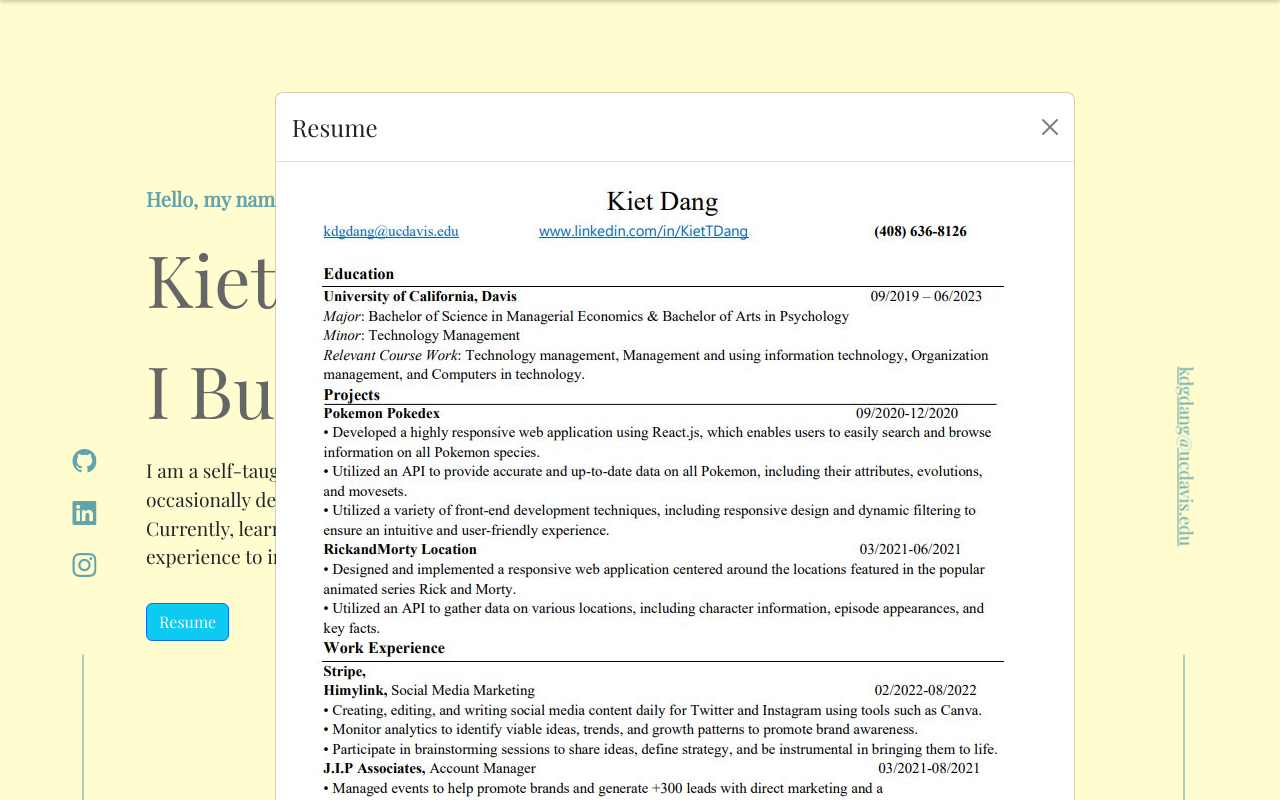
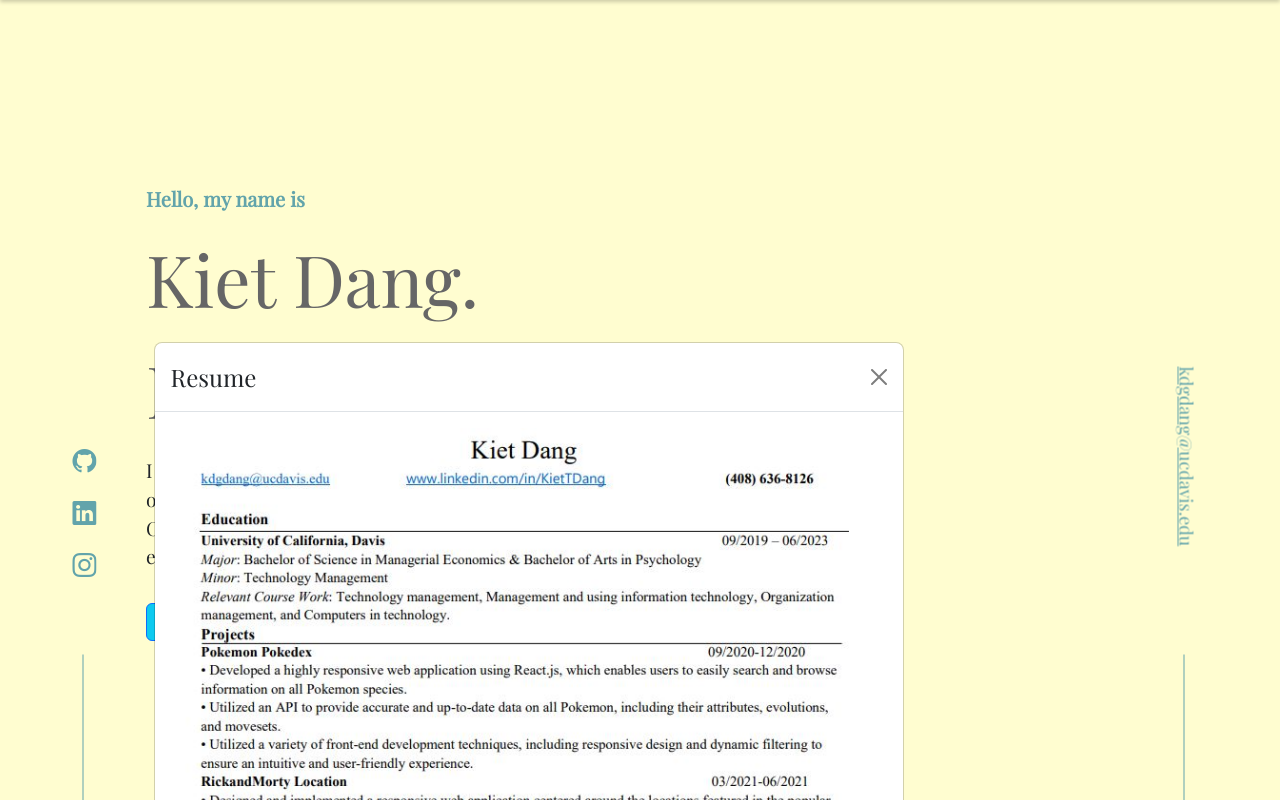
Before and after one commit to kietdang400/Porfolio-Website-React, a React (Create React App) app: page / in a window 1280 px wide. Both pictures are taken after a click on the button "Resume". Shown: the top 800 px of the page. Built offline with nearby package versions, Linux system fonts and the light colour scheme.

Commit message:
need to add fade in animation

```diff
--- a/package.json
+++ b/package.json
@@ -12,6 +12,7 @@
     "react-bootstrap": "^2.7.2",
     "react-dom": "^18.2.0",
     "react-scripts": "5.0.1",
+    "reveal.js": "^4.0.2",
     "web-vitals": "^2.1.4"
   },
   "scripts": {
--- a/src/App.css
+++ b/src/App.css
@@ -16,13 +16,6 @@ margin-left: -9%;
   margin-right: auto;
   margin-top: 5%;
   width: 100%;
-}
-.modal-dia{
-  width:500%;
-}
-
-.modal-content{
-  width:160%;
 }
 
 /*Navbar*/
@@ -121,14 +114,14 @@ transform: 0.2s;
 
 .list{
   list-style: none;
-
+font-size: 70%;
 }
 
 .list::before {
  content: "\00BB";
   margin-right: 3%;
  color:#62a4ab;
- font-size: 200%;
+ font-size: 100%;
 }
 
 /*Experiences*/
@@ -148,6 +141,12 @@ transform: 0.2s;
     top: -65px;
     left: 37%;
 }
+
+.nav-link{
+  width: 75%;
+  height: 40px;
+}
+
 .nav {
 margin-top: 40%;
 
@@ -220,7 +219,40 @@ footer p{
 
 @media (min-width:320px) {
   /* smartphones, portrait iPhone, portrait 480x320 phones (Android) */
+/*modal start*/
+.modal{
+  top:250px;
+}
 
+  .modal-dia {
+      width: fit-content;
+      position: relative;
+        left: 15%;
+        margin-left: 5%;
+    }
+
+    .modal-content {
+     height: fit-content;
+      width: 100%;
+      overflow-x: auto;
+    }
+
+.modal-header{
+
+width:170%;
+}
+    .resume{
+      width:200%;
+    }
+
+    .hide-modal{
+      position:relative;
+      left: 50%;
+      width:300%;
+    }
+
+
+/*navbar start*/
 .navbar-toggler{
   margin-right: 7%;
 }
@@ -233,6 +265,7 @@ footer p{
   }
 
 
+/*about start*/
 .About .line-1 {
   position: relative;
   left:65%;
@@ -243,6 +276,8 @@ footer p{
   width: 100%;
 }
 
+
+/*experience start*/
 .Experience .line-1 {
   position: relative;
     left: 80%;
@@ -250,6 +285,12 @@ footer p{
     width: 65%;
   }
 
+    .nav-link {
+      width: 110%;
+      height: 40px;
+    }
+
+/*projects start*/
 .Projects .line-1 {
   position: relative;
     left: 70%;
@@ -264,6 +305,14 @@ footer p{
 
 @media (min-width:480px) {
   /* smartphones, Android phones, landscape iPhone */
+/*modal start*/
+.hide-modal {
+    position: relative;
+    left: 45%;
+    width: 300%;
+  }
+
+/*navbar start*/
 .navbar-toggler {
     margin-right: 15%;
   }
@@ -275,18 +324,20 @@ footer p{
     padding: 1%;
   }
 
+/*about-start*/
   .About .line-1 {
       position: relative;
       left: 45%;
       width: 65%;
     }
 
+/*experience-start*/
     .Experience .line-1 {
       position: relative;
       left: 75%;
       width: 65%;
     }
-
+/*project-start*/
     .Projects .line-1 {
       position: relative;
       left: 75%;
@@ -304,6 +355,13 @@ width: 100%;
 
 @media (min-width:600px) {
   /* portrait tablets, portrait iPad, e-readers (Nook/Kindle), landscape 800x480 phones (Android) */
+/*modal-start*/
+.modal-header {
+
+    width: 180%;
+  }
+
+/*navbar-start*/
 .navbar-toggler {
     margin-right: -5%;
   }
@@ -315,19 +373,30 @@ width: 100%;
     padding: 2%;
   }
 
+
+/*about start*/
 .About .line-1 {
     position: relative;
     left: 45%;
     width: 65%;
   }
 
+
+/*experience start*/
   .Experience .line-1 {
     position: relative;
     top:-65px;
     left: 95%;
     width: 55%;
+    margin-bottom: -10%;
   }
 
+    .nav-link {
+      width: 110%;
+      height: 40px;
+    }
+
+/*project-start*/
   .Projects .line-1 {
     position: relative;
     left: 70%;
@@ -341,11 +410,44 @@ width: 100%;
 
 @media (min-width:801px) {
   /* tablet, landscape iPad, lo-res laptops ands desktops */
+
+/*modal start*/
+
+  .modal-dia {
+    width: fit-content;
+    position: relative;
+    left: 15%;
+    margin-left: 5%;
+  }
+
+  .modal-content {
+    height: fit-content;
+    width: 120%;
+    overflow-x: auto;
+  }
+
+  .modal-header {
+    width: 100%;
+  }
+
+  .resume {
+    width: 100%;
+  }
+
+  .hide-modal {
+    position: relative;
+    left: -11%;
+    width: 75%;
+  }
+
+
+/*navbar start*/
 .navbar-collapse {
     margin-left: 55%;
     box-shadow:none;
   }
 
+/*about start*/
 .About .line-1 {
     position: relative;
     left: 35%;
@@ -357,12 +459,23 @@ width: 100%;
       width: 100%;
     }
 
+   /*experience start*/
   .Experience .line-1 {
     position: relative;
     left: 75%;
     width: 55%;
   }
 
+     .nav-link {
+       width: 110%;
+       height: 40px;
+     }
+
+     .nav{
+      margin-top: 160%;
+     }
+
+  /*project-start*/
   .Projects .line-1 {
     position: relative;
     left: 55%;
@@ -430,11 +543,41 @@ width: 100%;
 @media (min-width:1025px) {
   /* big landscape tablets, laptops, and desktops */
 
+/*modal-start*/
+.modal-dia {
+    width: fit-content;
+    position: relative;
+    left: 15%;
+    margin-left: 6%;
+  }
+
+  .modal-content {
+    height: fit-content;
+    width: 150%;
+    overflow-x: auto;
+  }
+
+  .modal-header {
+    width: 100%;
+  }
+
+  .resume {
+    width: 100%;
+  }
+
+  .hide-modal {
+    position: relative;
+    left: -11%;
+    width: 75%;
+  }
+
+/*navbar start*/
 .navbar-collapse {
     margin-left: 65%;
 
   }
 
+/*about start*/
 .About .line-1 {
     position: relative;
     left: 50%;
@@ -445,13 +588,17 @@ width: 100%;
  margin-top: 85%;
       width: 70%;
     }
-
+/*experience start*/
   .Experience .line-1 {
     position: relative;
     left: 95%;
     width: 65%;
   }
 
+  .nav{
+    margin-top: 90%
+  }
+/*project start*/
   .Projects .line-1 {
     position: relative;
     left: 70%;
@@ -491,6 +638,41 @@ width: 100%;
 @media (min-width:1281px) {
   /* hi-res laptops and desktops */
 
+/*modal start*/
+
+.modal{
+  top:50px;
+}
+
+  .modal-dia {
+      width: fit-content;
+      position: relative;
+      left: 15%;
+      margin-left: 20%;
+    }
+
+    .modal-content {
+      height: fit-content;
+      width: 150%;
+      overflow-x: auto;
+    }
+
+    .modal-header {
+      width: 100%;
+    }
+
+    .resume {
+      width: 100%;
+    }
+
+    .hide-modal {
+      position: relative;
+      left: -11%;
+      width: 75%;
+    }
+
+
+/*navbar start*/
   #navbar .navbar-collapse {
       margin-left: 76%;
     }
@@ -511,6 +693,10 @@ width: 100%;
     top:-70px;
     left: 45%;
     width: 45%;
+  }
+
+  .nav{
+    margin-top: 50%;
   }
 
   .nav .nav-link{
@@ -545,4 +731,5 @@ top: 815px;
       top: -20px;
       font-size: larger;
     }
+
 }
--- a/src/App.js
+++ b/src/App.js
@@ -7,9 +7,9 @@ import './App.css';
 import project1 from './IMG/Project1.JPG';
 import project2 from './IMG/Project2.JPG';
 import resume from './IMG/Resume.JPG';
-import introBackground from './IMG/introBackground.gif';
 import profilePic from './IMG/Profile Pic.JPG';
 import { Col, Row, Button, Modal, ModalBody} from 'react-bootstrap';
+
 
 
 
@@ -116,18 +116,18 @@ console.log(window.innerWidth)
       style={{ display: 'block', position: 'absolute' }}
     >
       <Modal.Dialog className="modal-dia">
-        <Modal.Header closeButton onClick={()=>{setModal(false)}}>
+        <Modal.Header className="modal-header" closeButton onClick={()=>{setModal(false)}}>
           <Modal.Title>Resume</Modal.Title>
         </Modal.Header>
 
         <Modal.Body>
 
-              <img src={resume} alt="resume"></img>
+              <img className="resume" src={resume} alt="resume"></img>
 
         </Modal.Body>
 
         <Modal.Footer>
-          <Button variant="secondary" className="btn btn-danger" onClick={()=>{setModal(false)}}>Close</Button>
+          <Button variant="secondary" className=" hide-modal btn btn-danger" onClick={()=>{setModal(false)}}>Close</Button>
         </Modal.Footer>
       </Modal.Dialog>
     </div>
@@ -148,6 +148,7 @@ console.log(window.innerWidth)
     </Navbar>
 </header>
 <main>
+
   <section id="intro" className="Intro">
     <Container className="mt-5">
       <div className="d-flex justify-content-left mb-3"><h5 className="Introduction">Hello, my name is</h5></div>
@@ -167,6 +168,7 @@ console.log(window.innerWidth)
       </div>
     </Container>
   </section>
+
   <section id="about" className="About">
     <Container>
       <h1 className="title">About Me</h1>
@@ -207,7 +209,7 @@ console.log(window.innerWidth)
       <Row className="tab-container">
     <Col md={6}>
   <div className="nav flex-column nav-pills" id="v-pills-tab" role="tablist" aria-orientation="vertical">
-  <Button className="nav-link bg-info mb-3" id="v-pills-home-tab" data-toggle="pill" onClick={()=>{setTab("JIP")}} role="tab">J.I.P Associates</Button>
+  <Button className="nav-link bg-info mb-3" id="v-pills-home-tab" data-toggle="pill" onClick={()=>{setTab("JIP")}} role="tab">J.I.P</Button>
   <Button className="nav-link bg-info mb-3" id="v-pills-profile-tab" data-toggle="pill" onClick={()=>{setTab("HiMyLink")}} role="tab">HiMyLink</Button>
   <Button className="nav-link bg-info mb-3" id="v-pills-messages-tab" data-toggle="pill" onClick={()=>{setTab("Stripe")}} role="tab">Stripe</Button>
 </div>
@@ -278,6 +280,7 @@ console.log(window.innerWidth)
       </li><li className='mb-3'><i class="bi bi-instagram"></i></li>
       </ul></div>}
   {window.innerWidth>=801&&<div id="fixed-line2"><a className="fixed-email" href = "mailto: kdgdang@ucdavis.edu">kdgdang@ucdavis.edu</a></div>}
+
 </main>
 <footer>
   <Container className="footer-container">
```
Also changed, not shown: 1 other file (tests, documents, lock files or other folders).
